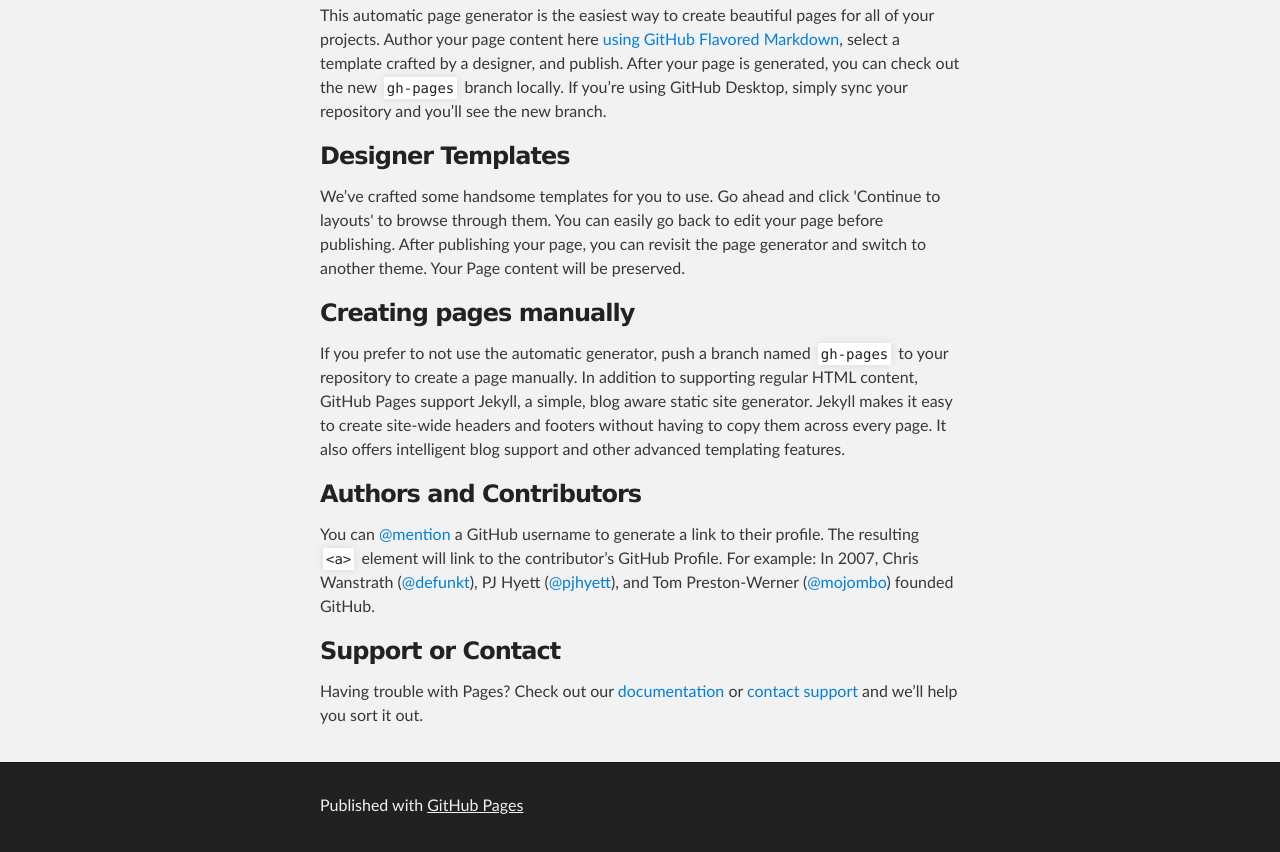
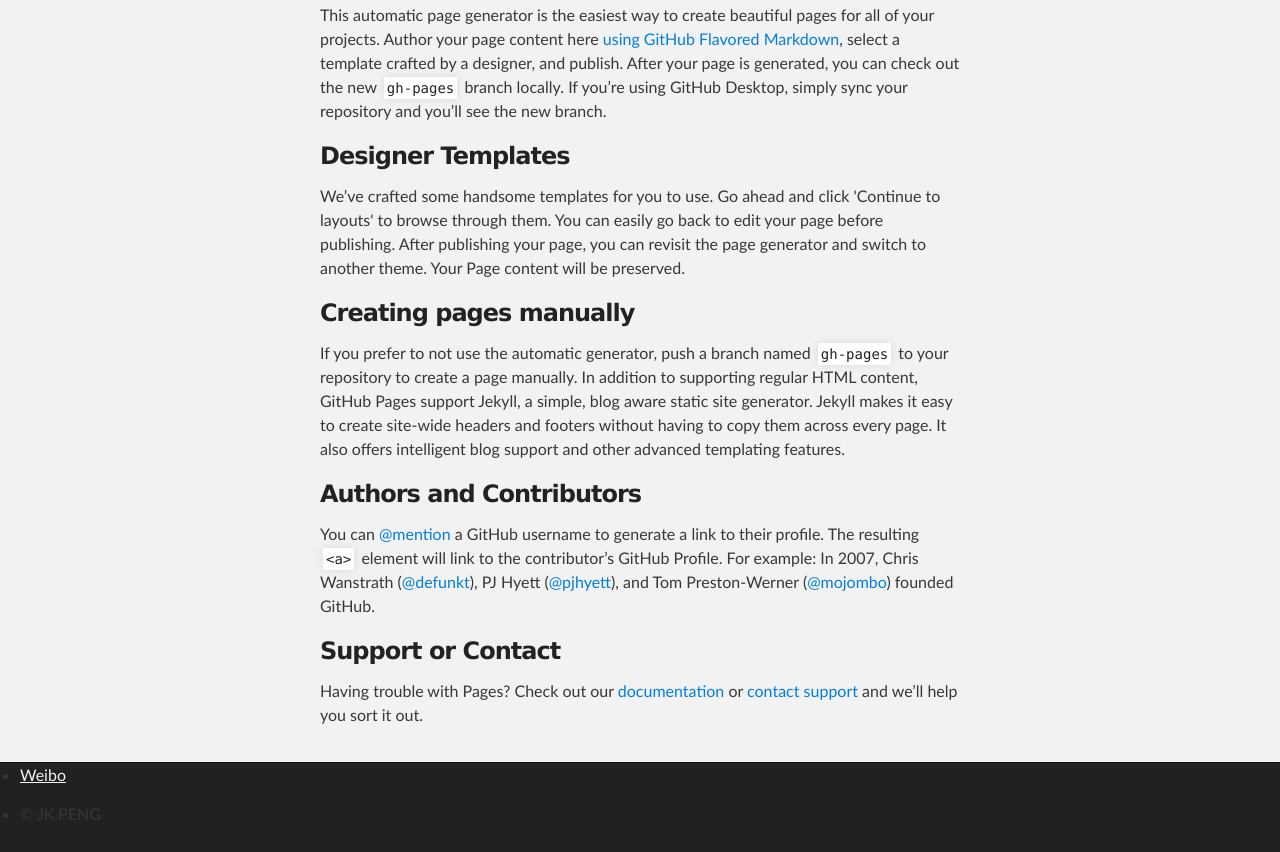
Before and after one commit to pjk1129/pjk1129.github.io, a plain HTML site: page index.html in a window 1280 px wide. Shown: the part 303-1155 px from the top of the page. Drawn offline with Linux system fonts and the light colour scheme.

Commit message:
Update index.html

```diff
--- a/index.html
+++ b/index.html
@@ -56,12 +56,17 @@
 
     <!-- FOOTER  -->
     <div id="footer_wrap" class="outer">
-      <footer class="inner">
-        <p>Published with <a href="https://pages.github.com">GitHub Pages</a></p>
-      </footer>
+              <!-- Footer -->
+        <footer id="footer">
+
+           <ul class="icons">
+              <li><a href="http://weibo.com/rubbishpicker" class="icon circle fa-weibo"><span class="label">Weibo</span></a></li>
+           </ul>
+           <ul class="copyright">
+               <li>&copy; JK.PENG</li>
+           </ul>
+        </footer>
     </div>
-
-
 
   </body>
 </html>
```
